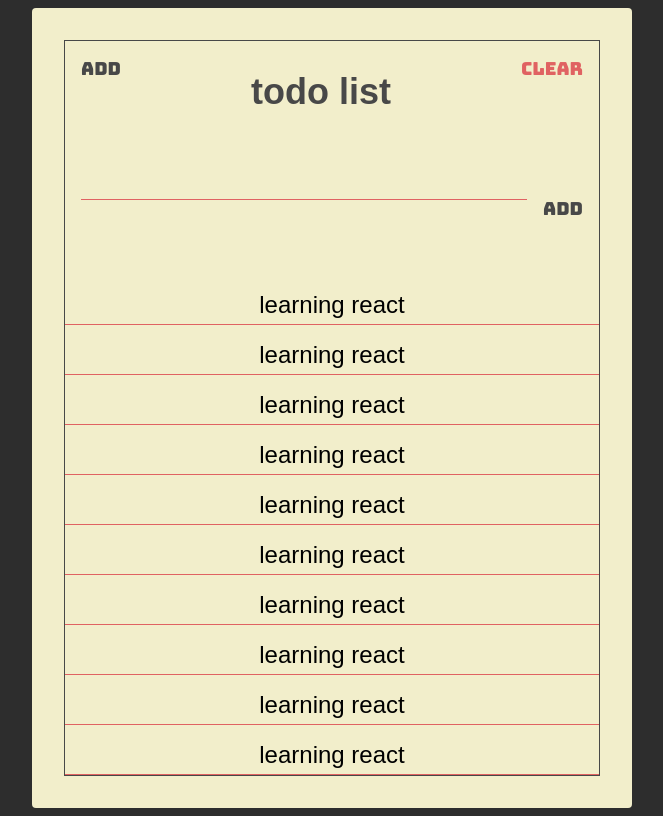
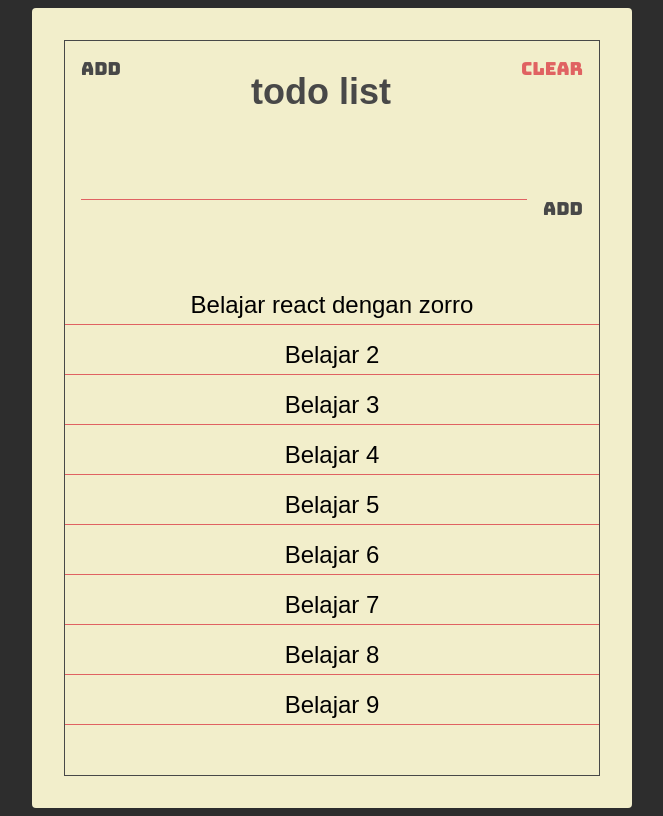
Before and after one commit to edbertlauren/React-todolist, a React (Create React App) app: page / in a window 1280 px wide. Shown: the whole page, without its empty margins (308-971 px from the left). Built offline with nearby package versions, Linux system fonts and the light colour scheme; a web font is replaced by a local one.

Commit message:
Todo Component

```diff
--- a/src/App.js
+++ b/src/App.js
@@ -1,56 +1,8 @@
 import React from "react";
 import "./styles.css";
 
-import Paper from "./components/Paper";
+import TodoList from "./pages/TodoLists";
 
 export default function App() {
-  return (
-    <Paper>
-      <section className="header">
-        <button className="header-btn main-black-color">Add</button>
-        <h1 className="header-title">Todo List</h1>
-        <button className="header-btn main-red-color">Clear</button>
-      </section>
-
-      <section className="add">
-        <form className="add-form">
-          <input type="text" className="add-input" />
-          <button className="add-btn main-black-color">Add</button>
-        </form>
-      </section>
-
-      <section className="todos">
-        <div className="todo">
-          <span className="todo-text">learning react</span>
-        </div>
-        <div className="todo">
-          <span className="todo-text">learning react</span>
-        </div>
-        <div className="todo">
-          <span className="todo-text">learning react</span>
-        </div>
-        <div className="todo">
-          <span className="todo-text">learning react</span>
-        </div>
-        <div className="todo">
-          <span className="todo-text">learning react</span>
-        </div>
-        <div className="todo">
-          <span className="todo-text">learning react</span>
-        </div>
-        <div className="todo">
-          <span className="todo-text">learning react</span>
-        </div>
-        <div className="todo">
-          <span className="todo-text">learning react</span>
-        </div>
-        <div className="todo">
-          <span className="todo-text">learning react</span>
-        </div>
-        <div className="todo">
-          <span className="todo-text">learning react</span>
-        </div>
-      </section>
-    </Paper>
-  );
+  return <TodoList />;
 }
--- a/src/components/Header.jsx
+++ b/src/components/Header.jsx
@@ -0,0 +1,13 @@
+import React from "react";
+
+const Header = () => {
+  return (
+    <section className="header">
+      <button className="header-btn main-black-color">Add</button>
+      <h1 className="header-title">Todo List</h1>
+      <button className="header-btn main-red-color">Clear</button>
+    </section>
+  );
+};
+
+export default Header;
--- /dev/null
+++ b/src/components/Todo.jsx
@@ -0,0 +1,16 @@
+import React from "react";
+import PropTypes from "prop-types";
+
+const Todo = props => {
+  return (
+    <div className="todo">
+      <span className="todo-text">{props.text}</span>
+    </div>
+  );
+};
+
+Todo.PropTypes = {
+  text: PropTypes.string.isRequired
+};
+
+export default Todo;
--- a/src/components/TodoForm.jsx
+++ b/src/components/TodoForm.jsx
@@ -0,0 +1,14 @@
+import React from "react";
+
+const TodoForm = () => {
+  return (
+    <section className="add">
+      <form className="add-form">
+        <input type="text" className="add-input" />
+        <button className="add-btn main-black-color">Add</button>
+      </form>
+    </section>
+  );
+};
+
+export default TodoForm;
--- a/src/components/Todos.jsx
+++ b/src/components/Todos.jsx
@@ -0,0 +1,44 @@
+import React from "react";
+
+import Todo from "./Todo";
+
+const Todos = () => {
+  const todos = [
+    {
+      text: "Belajar react dengan zorro"
+    },
+    {
+      text: "Belajar 2"
+    },
+    {
+      text: "Belajar 3"
+    },
+    {
+      text: "Belajar 4"
+    },
+    {
+      text: "Belajar 5"
+    },
+    {
+      text: "Belajar 6"
+    },
+    {
+      text: "Belajar 7"
+    },
+    {
+      text: "Belajar 8"
+    },
+    {
+      text: "Belajar 9"
+    }
+  ];
+  return (
+    <section className="todos">
+      {todos.map(todo => {
+        return <Todo text={todo.text} />;
+      })}
+    </section>
+  );
+};
+
+export default Todos;
--- /dev/null
+++ b/src/pages/TodoLists.jsx
@@ -0,0 +1,20 @@
+import React from "react";
+
+import Paper from "../components/Paper";
+import Header from "../components/Header";
+import TodoForm from "../components/TodoForm";
+import Todos from "../components/Todos";
+
+const TodoList = () => {
+  return (
+    <Paper>
+      <Header />
+
+      <TodoForm />
+
+      <Todos />
+    </Paper>
+  );
+};
+
+export default TodoList;
--- a/src/styles.css
+++ b/src/styles.css
@@ -131,6 +131,8 @@
 .todos {
   display: flex;
   flex-direction: column;
+
+  min-height: 500px;
 }
 
 .todo {
@@ -139,7 +141,7 @@
   flex: 1 0 auto;
   text-align: center;
 
-  min-height: 34px;
+  max-height: 34px;
   margin: 16px 0 0;
 
   font-family: "Homenaje", sans-serif;
@@ -149,6 +151,8 @@
 }
 
 .todo-text {
+  width: 100%;
+  height: 50px;
   position: absolute;
   left: 50%;
   transform: translate(-50%);
```
